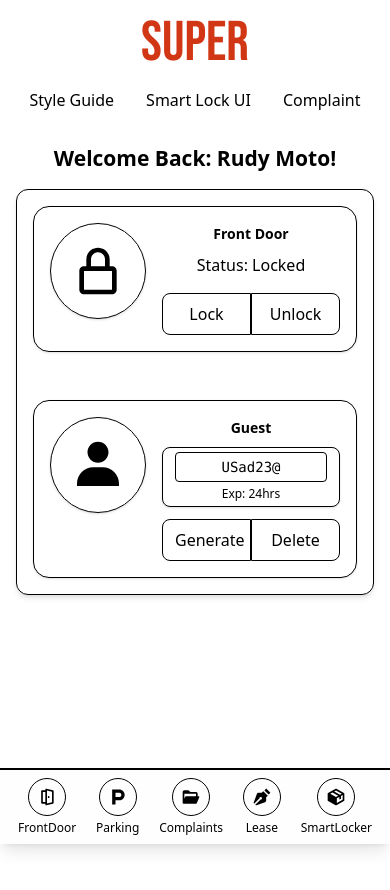
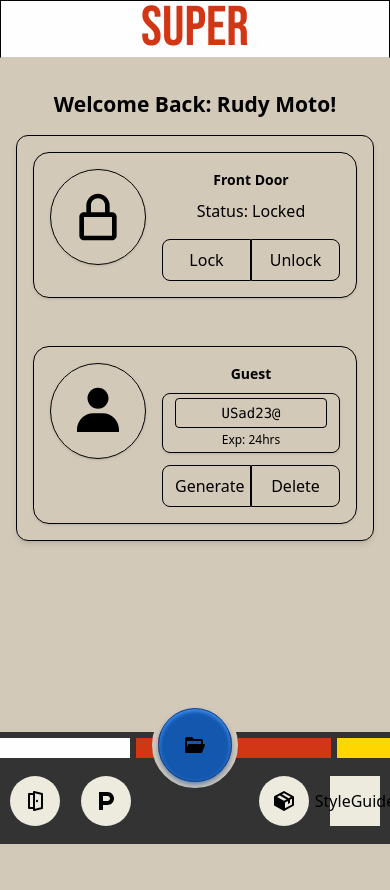
Before and after one commit to seancampbell3161/DSD-app, a React (Vite) app in the folder super_gui/: page /smartlockui in a window 390 px wide. Shown: the top 890 px of the page. Built offline with nearby package versions, Linux system fonts and the light colour scheme.

Commit message:
mobile and desktop nav

```diff
--- a/super_gui/index.html
+++ b/super_gui/index.html
@@ -10,7 +10,7 @@
       @import url('https://fonts.googleapis.com/css2?family=Bebas+Neue&display=swap');
       </style>
   </head>
-  <body>
+  <body class="bg-brown">
     <div id="root"></div>
     <script type="module" src="/src/main.tsx"></script>
   </body>
--- a/super_gui/src/App.tsx
+++ b/super_gui/src/App.tsx
@@ -4,17 +4,13 @@ import { StyleGuide } from "./pages/StyleGuide";
 import { Complaint } from "./components/complaint/Complaint";
 import Header from "./components/Header";
 import SmartLockUI from "./components/SmartLockUI";
+import { Nav } from "./global/Nav";
 
 const App = () => {
   return (
     <BrowserRouter>
       <Header />
-      <nav className=" flex justify-center gap-8">
-        {/* Navigation component */}
-        <Link to="/styleguide">Style Guide</Link>
-        <Link to="/smartlockui">Smart Lock UI</Link>
-        <Link to="/complaint">Complaint</Link>
-      </nav>
+      <Nav />
       <Routes>
         <Route path="/styleguide" element={<StyleGuide />} />
         <Route path="/smartlockui" element={<SmartLockUI />} />
--- a/super_gui/src/components/Header.tsx
+++ b/super_gui/src/components/Header.tsx
@@ -2,8 +2,8 @@ import React from "react";
 
 const Header = () => {
   return (
-    <header className="my-4 text-center">
-      <h1 className="font-[Bebas_Neue] text-6xl text-[#D23715]">super</h1>
+    <header className="text-center border border-b-brown">
+      <h1 className="font-[Bebas_Neue] bg-white text-6xl text-[#D23715]">super</h1>
     </header>
   );
 };
--- a/super_gui/src/components/SmartLockUI.tsx
+++ b/super_gui/src/components/SmartLockUI.tsx
@@ -1,40 +1,12 @@
-import { Link } from "react-router-dom";
-import FrontDoor from "/assets/icons/bx-door-open.svg";
-import Parking from "/assets/icons/bxs-parking.svg";
-import Complaints from "/assets/icons/bxs-folder-open.svg";
-import SmartLocker from "/assets/icons/bxs-package.svg";
+
 import User from "/assets/icons/bxs-user.svg";
-import Lease from "/assets/icons/bxs-pen.svg";
 import Lock from "/assets/icons/bx-lock-alt.svg";
 
 const SmartLockUI = () => {
-  const menuItems = [
-    { Icon: FrontDoor, alt: "FrontDoor" },
-    { Icon: Parking, alt: "Parking" },
-    { Icon: Complaints, alt: "Complaints" },
-    { Icon: Lease, alt: "Lease" },
-    { Icon: SmartLocker, alt: "SmartLocker" },
-  ];
+
 
   return (
     <main className="min-h-screen relative pb-16 md:pb-0">
-      {/* DESKTOP NAV BAR LAYOUT*/}
-      <div className="hidden md:block container mx-auto border-2 max-w-4xl">
-        <div className="border-b-2 border-t-2 p-2 flex justify-between">
-          {menuItems.map((item, index) => (
-            <div key={index} className="flex gap-2 items-center w-auto">
-              <Link
-                to=""
-                className="border rounded-full p-2 flex-shrink-0 bg-gray-800 hover:bg-accentGreen focus:bg-accentGreen focus:ring-0 focus:ring-accentGreen focus:outline-none transition duration-500 group"
-              >
-                <img src={item.Icon} alt={item.alt} className="w-6 h-6" />
-              </Link>
-              <p className="text-base font-medium">{item.alt}</p>
-            </div>
-          ))}
-        </div>
-      </div>
-
       {/* MAIN CONTENT */}
       <main className="mx-auto max-w-4xl m-4 p-4">
         <h1 className="text-center text-xl sm:text-2xl md:text-3xl font-semibold mb-4">
@@ -148,26 +120,6 @@ const SmartLockUI = () => {
           </div>
         </div>
       </main>
-
-      {/* MOBILE NAV BAR */}
-      <div className="md:hidden fixed bottom-0 left-0 right-0 border-t-2 p-2 bg-white shadow-lg">
-        <div className="flex justify-around max-w-4xl mx-auto">
-          {menuItems.map((item, index) => (
-            <div
-              key={index}
-              className="flex flex-col gap-1 items-center w-auto"
-            >
-              <Link
-                to=""
-                className="border rounded-full p-2 flex-shrink-0 bg-gray-800 hover:bg-accentGreen focus:bg-accentGreen focus:ring-0 focus:ring-accentGreen focus:outline-none transition duration-500 group"
-              >
-                <img src={item.Icon} alt={item.alt} className="w-5 h-5" />
-              </Link>
-              <span className="text-xs">{item.alt}</span>
-            </div>
-          ))}
-        </div>
-      </div>
     </main>
   );
 };
--- /dev/null
+++ b/super_gui/src/global/Nav.tsx
@@ -0,0 +1,42 @@
+import { Link } from "react-router-dom";
+import FrontDoor from "/assets/icons/bx-door-open.svg";
+import Parking from "/assets/icons/bxs-parking.svg";
+import Complaints from "/assets/icons/bxs-folder-open.svg";
+import SmartLocker from "/assets/icons/bxs-package.svg";
+
+
+
+export const Nav = () => {
+  const menuItems = [
+    { Icon: FrontDoor, alt: "FrontDoor" },
+    { Icon: Parking, alt: "Parking" },
+    { Icon: Complaints, alt: "Complaints" },
+    // { Icon: Lease, alt: "Lease" },
+    { Icon: SmartLocker, alt: "SmartLocker" },
+  ];
+
+  return (
+    <section className="fixed w-full md:relative bottom-0 left-0">
+      <div className="artBorder md:hidden bg-charcoal w-full flex flex-row pt-[6px] gap-1.5">
+        <span className="whiteStripe bg-white min-w-1/3 h-[20px] inline-block"></span>
+        <span className="redStripe bg-red min-w-1/2 h-[20px] inline-block"></span>
+        <span className="yellowStripe block min-w-1/6 h-[20px] bg-accentYellow"></span>
+      </div>
+      <nav className="nav px-[10px] md:py-2 md:px-10 md:mb-10 md:max-w-fit mx-auto bg-charcoal md:bg-white md:rounded-full">
+        <ul className="flex flex-row justify-between gap-2 md:gap-6 items-center">
+          {menuItems.map((item, index) => (
+            <li id={index.toString()} className={`nav-item flex-shrink-0 relative ${index === 2 ? 'border-6 border-brown md:border-none rounded-full -top-14 md:top-0 w-[86px] h-[86px] md:w-[50px] md:h-[50px]' : ''}`}>
+                <Link
+                to={index === 0 ? "/smartlockui" : index === 1 ? "/parking" : index === 2 ? "/complaint" : index === 3 ? "/lease" : "/styleguide"}
+                className={`w-[50px] h-[50px] rounded-full flex items-center justify-center hover:bg-green focus:bg-green focus:ring-0 focus:outline-green
+                focus:inset-shadow-none transition duration-500 group ${index === 2 ? 'bg-accentBlue md:bg-beige relative md:top-0 w-full h-full border-1 border-[#1D478B] md:border-none md:shadow-none md:inset-shadow-none inset-shadow-sm inset-shadow-[#4595F8] shadow-md shadow-[#1358AE]/50 focus:border-none focus:shadow-none focus:border-transparent inset-shadow-sm-bottom' : 'bg-beige'}`}>
+                <img src={item.Icon} alt={item.alt} className="w-6 h-6"/>
+                </Link>
+            </li>
+          ))}
+           <li className="nav-item bg-beige w-[50px] h-[50px] flex items-center justify-center"><Link to="/styleGuide">StyleGuide</Link></li>
+        </ul>
+      </nav>
+    </section>
+  )
+}
--- a/super_gui/src/pages/StyleGuide.tsx
+++ b/super_gui/src/pages/StyleGuide.tsx
@@ -18,7 +18,6 @@ export const StyleGuide = () => {
 
   return (
     <div>
-      <h1 className="header">Hi Super Team</h1>
       <div className="max-w-[1200px] mx-auto grid grid-cols-1 md:grid-cols-2 gap-2">
         <div className="colors py-20">
           <h1 className="font-header">Colors</h1>
```
